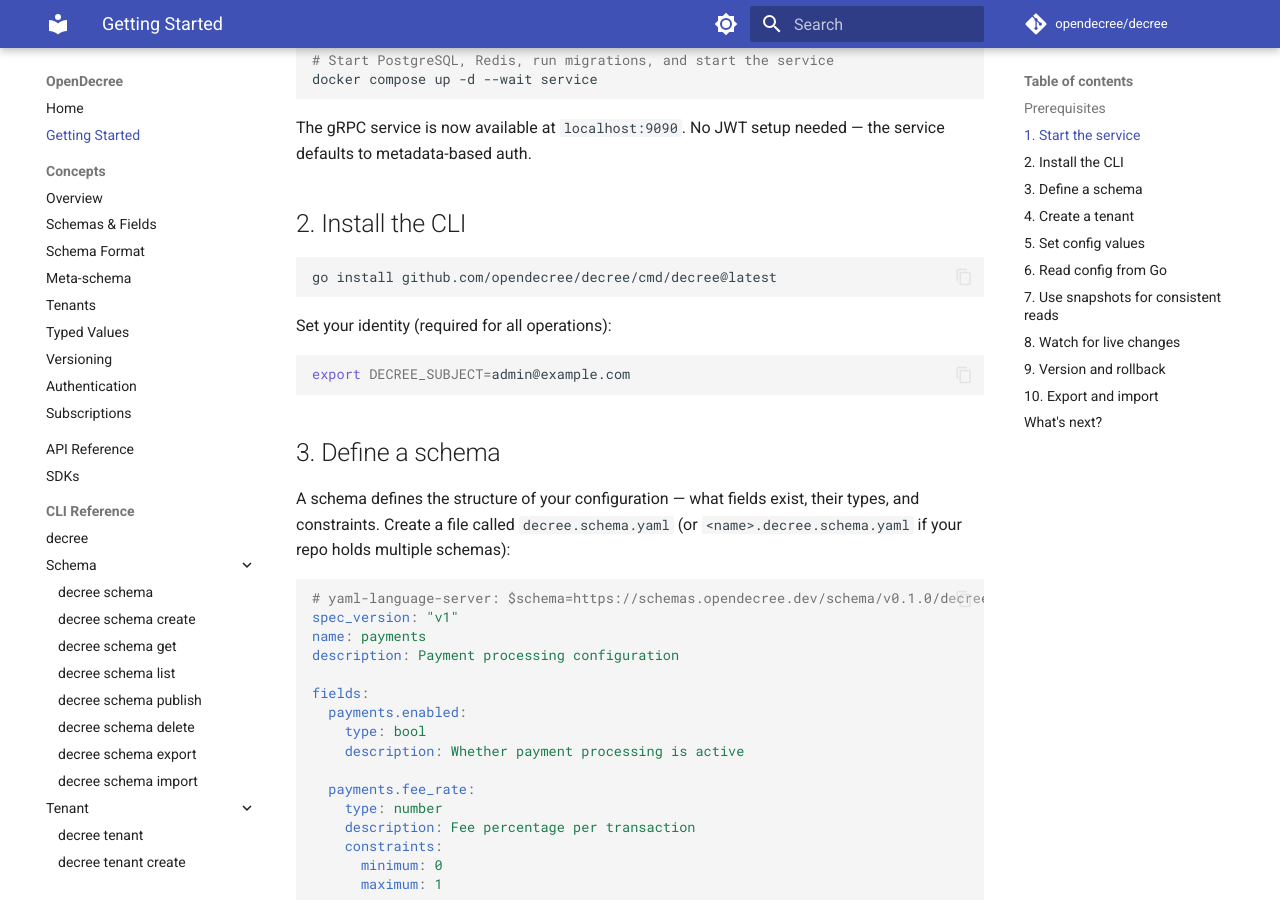
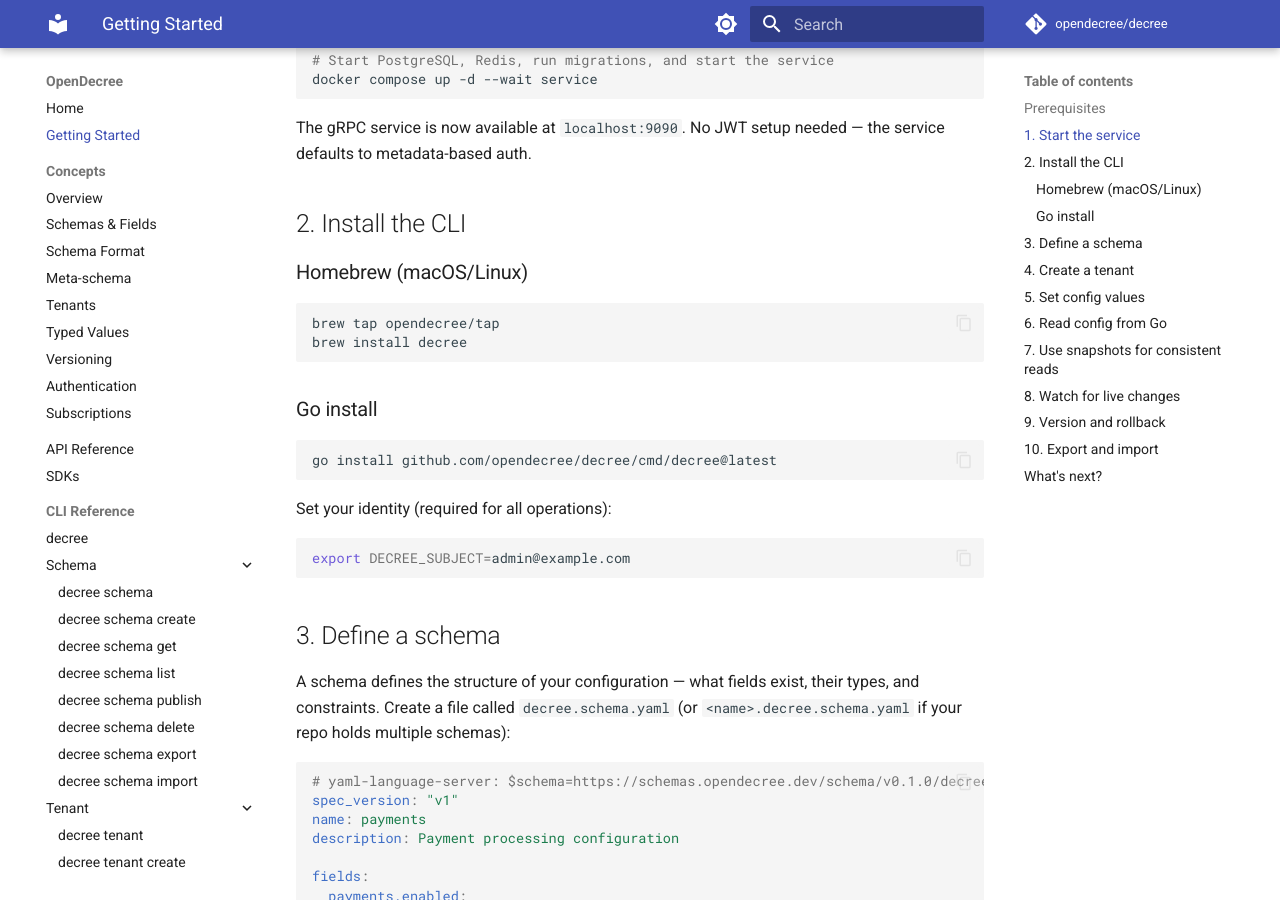
Before and after one commit to opendecree/decree, an MkDocs documentation site: the page built from docs/getting-started.md, in a window 1280 px wide and 900 px high, scrolled down 489 px. Built offline with MkDocs 1.6.1 and Material for MkDocs 9.7.7, drawn with Linux system fonts in a browser that asks for light colours; comment, search, counter and statistics services are not loaded.

Commit message:
docs: add Homebrew install instructions and formula setup
- The decree CLI had no Homebrew install path; users had to use go install or build from source.
- goreleaser.yaml was already configured to auto-push to opendecree/homebrew-tap on release; created initial formula stub in the tap repo (PR #1) with real checksums from v0.11.0-alpha.1.
- Updated docs/getting-started.md to list Homebrew as the primary install method above go install.

Closes #20

````diff
--- a/docs/getting-started.md
+++ b/docs/getting-started.md
@@ -20,6 +20,15 @@ docker compose up -d --wait service
 The gRPC service is now available at `localhost:9090`. No JWT setup needed — the service defaults to metadata-based auth.
 
 ## 2. Install the CLI
+
+### Homebrew (macOS/Linux)
+
+```bash
+brew tap opendecree/tap
+brew install decree
+```
+
+### Go install
 
 ```bash
 go install github.com/opendecree/decree/cmd/decree@latest
````
